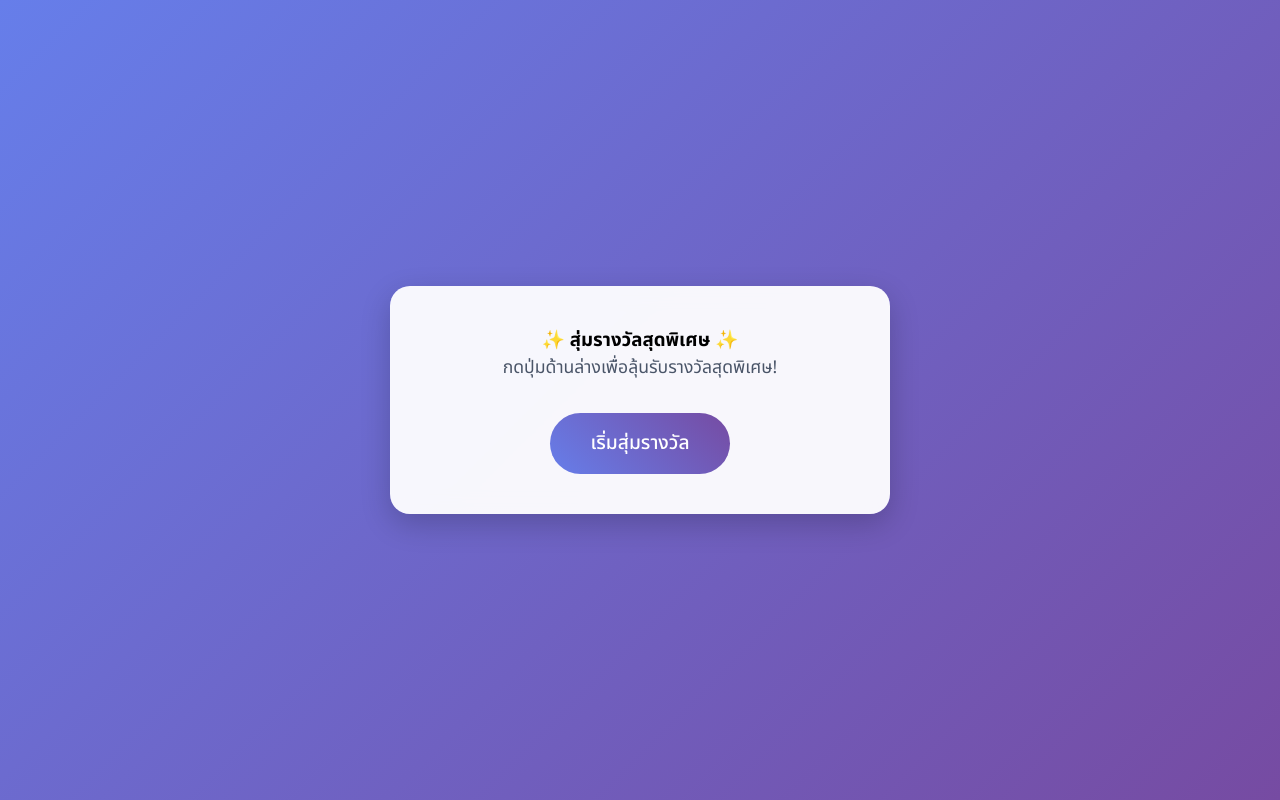
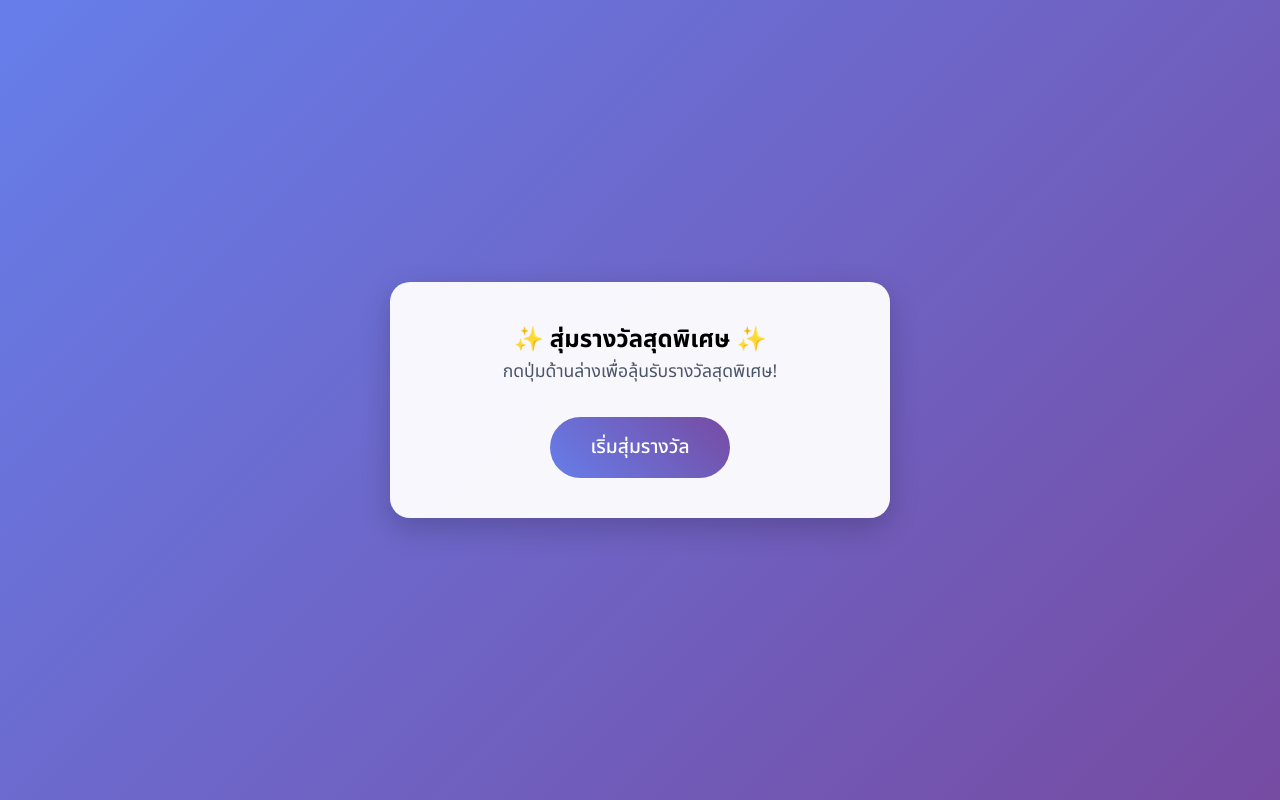
Before and after one commit to nilmat2007/gift, a plain HTML site: page index.html in a window 1280 px wide. Drawn offline with nearby package versions, Linux system fonts and the light colour scheme; some packages are replaced by stand-ins of ours; a script that the page names is missing.

Commit message:
Update index.html

```diff
--- a/index.html
+++ b/index.html
@@ -105,7 +105,7 @@
 </head>
 <body>
   <div class="prize-container animate__animated animate__fadeIn">
-    <h3>✨ สุ่มรางวัลสุดพิเศษ ✨</h3>
+    <h2>✨ สุ่มรางวัลสุดพิเศษ ✨</h2>
     <p>กดปุ่มด้านล่างเพื่อลุ้นรับรางวัลสุดพิเศษ!</p>
     <button class="btn-start" onclick="startDraw()">เริ่มสุ่มรางวัล</button>
     <div id="loading" class="loading-container">
```
